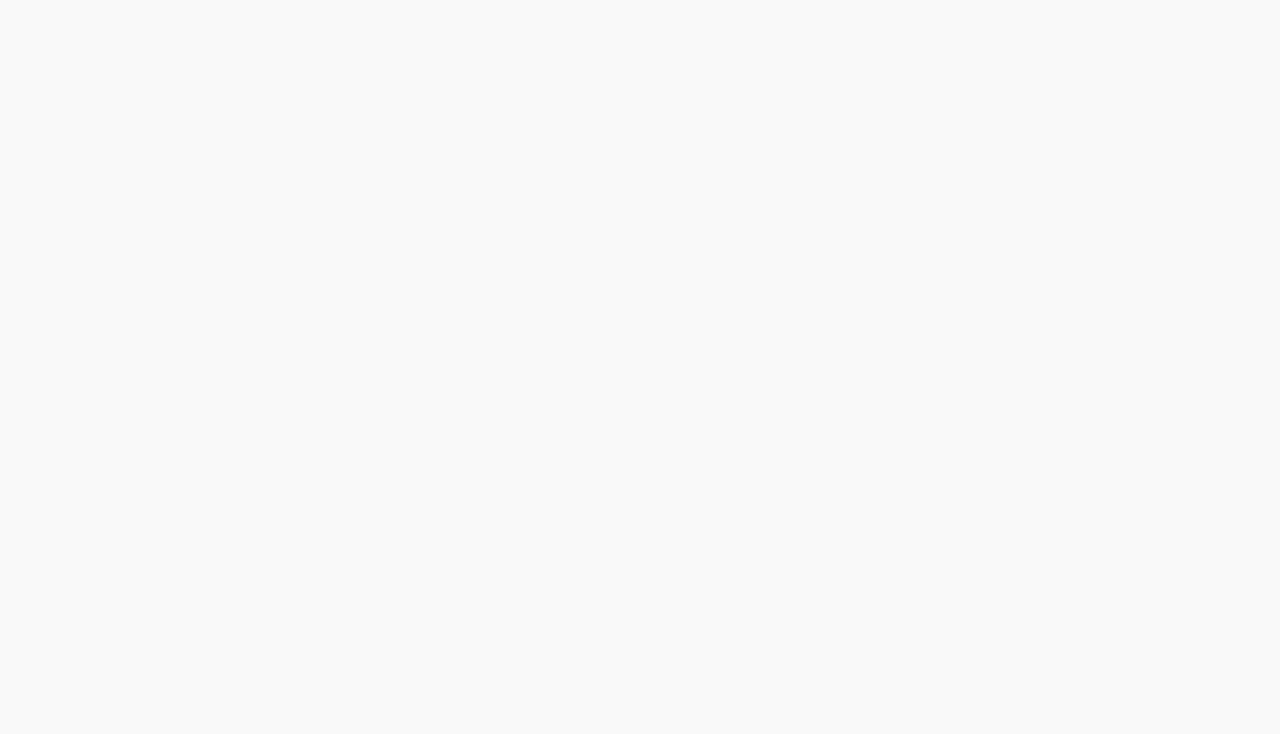
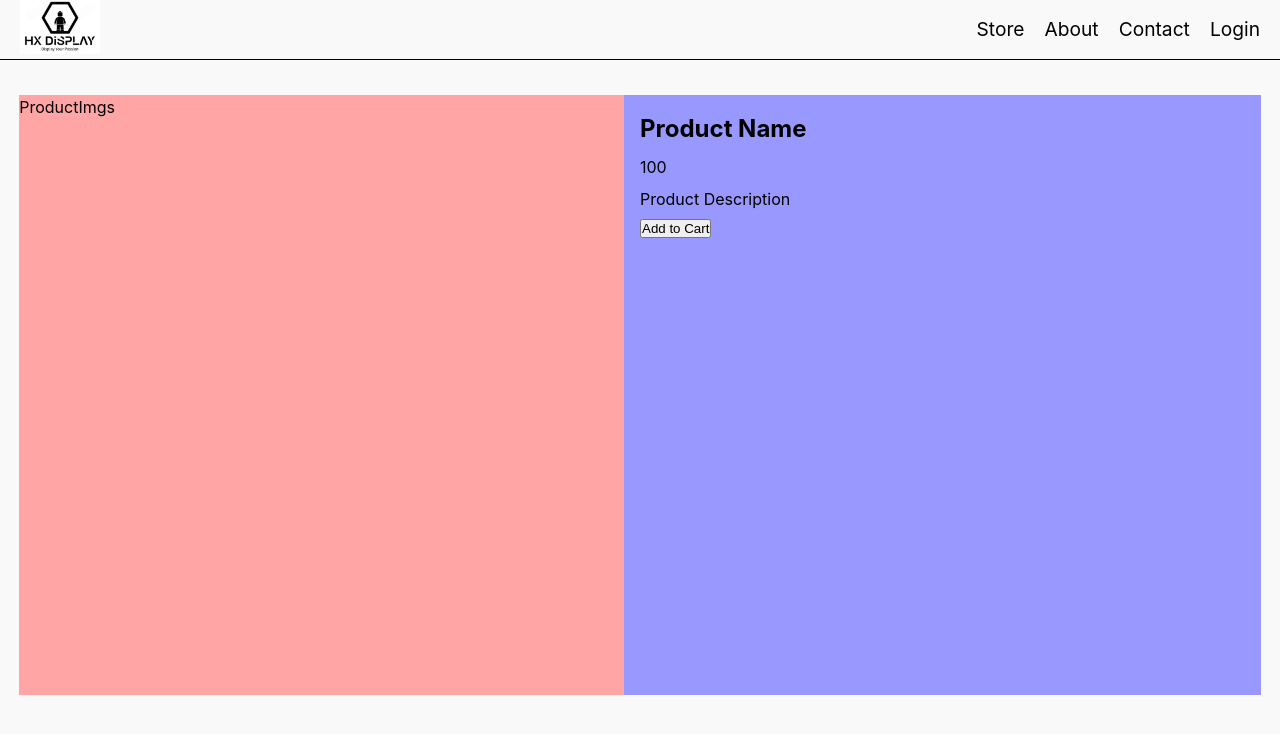
Before and after one commit to Ordoga/HXDisplayFront, a React (Vite) app: page /#/product in a window 1280 px wide. Before the commit this address had no page. Shown: the top 734 px of the page. Built offline with nearby package versions, Linux system fonts and the light colour scheme.

Commit message:
Improved about page, product details page

```diff
--- a/src/App.tsx
+++ b/src/App.tsx
@@ -13,6 +13,7 @@ import Header from './cmps/UI/Header.tsx'
 import StorePage from './pages/StorePage.tsx'
 import AboutPage from './pages/AboutPage.tsx'
 import ContactPage from './pages/ContactPage.tsx'
+import ProductDetails from './pages/ProductDetails.tsx'
 
 function App() {
     return (
@@ -25,6 +26,8 @@ function App() {
                         <Route path='/store' element={<StorePage />} />
                         <Route path='/about' element={<AboutPage />} />
                         <Route path='/contact' element={<ContactPage />} />
+                        {/* Change to dynamic */}
+                        <Route path='/product' element={<ProductDetails />} />
                     </Route>
 
                     {/* Authenticated Routes */}
--- a/src/assets/scss/main.scss
+++ b/src/assets/scss/main.scss
@@ -13,6 +13,7 @@
 @use './pages/LoginPage.scss';
 @use './pages/AboutPage.scss';
 @use './pages/ContactPage.scss';
+@use './pages/ProductDetails.scss';
 
 // Components
 
--- a/src/assets/scss/pages/AboutPage.scss
+++ b/src/assets/scss/pages/AboutPage.scss
@@ -1,11 +1,32 @@
 .about-page {
+    width: 100%;
     display: flex;
-    flex-direction: column;
-    align-items: center;
+    padding-top: 1rem;
+    padding-left: 14rem;
+    padding-right: 20rem;
 
-    & h1 {
-        font-size: 2rem;
-        margin-bottom: 20px;
-        font-weight: normal;
+    & .main {
+        display: flex;
+        flex-direction: column;
+        justify-content: flex-start;
+        gap: 1rem;
+        flex: 1;
+
+        & .title {
+            font-size: 2rem;
+            font-weight: 400;
+            white-space: pre-line;
+
+        }
+
+        & .sub-title {
+            font-size: 0.8rem;
+            font-weight: 400;
+        }
+    }
+
+    & .about-text {
+        font-size: 1.1rem;
+        flex: 2;
     }
 }
--- /dev/null
+++ b/src/assets/scss/pages/ProductDetails.scss
@@ -0,0 +1,35 @@
+.product-details-page {
+    display: flex;
+    flex-direction: column;
+
+    align-items: center;
+    justify-content: center;
+    padding: 1.2rem;
+
+    & .details-section {
+        width: 100%;
+        height: 600px;
+
+        display: flex;
+
+        & .product-imgs {
+            flex: 1;
+            height: 100%;
+
+            background-color: rgb(255, 165, 165);
+        }
+
+        & .product-info {
+            flex: 1;
+            height: 100%;
+            background-color: rgb(152, 152, 255);
+            display: flex;
+            flex-direction: column;
+            justify-content: flex-start;
+            align-items: flex-start;
+            gap: 8px;
+            // Changes the 50-50 split
+            padding: 1rem;
+        }
+    }
+}
--- /dev/null
+++ b/src/cmps/ProductDetails/ProductImgs.tsx
@@ -0,0 +1,3 @@
+export default function ProductImgs() {
+    return <section className='product-imgs'>ProductImgs</section>
+}
--- /dev/null
+++ b/src/cmps/StorePage/ProductList.tsx
@@ -0,0 +1,3 @@
+export default function ProductList() {
+    return <section>ProductList</section>
+}
--- /dev/null
+++ b/src/cmps/StorePage/ProductPreview.tsx
@@ -0,0 +1,3 @@
+export default function ProductPreview() {
+    return <section>ProductPreview</section>
+}
--- a/src/cmps/UI/Header.tsx
+++ b/src/cmps/UI/Header.tsx
@@ -3,7 +3,9 @@ import { Link } from 'react-router'
 export default function Header() {
     return (
         <section className='app-header'>
-            <img src='/logo.png' alt='Logo' width='80px' />
+            <Link to='/'>
+                <img src='/logo.png' alt='Logo' width='80px' />
+            </Link>
             <div className='header-links'>
                 <Link to='/store'>Store</Link>
                 <Link to='/about'>About</Link>
--- a/src/pages/AboutPage.tsx
+++ b/src/pages/AboutPage.tsx
@@ -1,7 +1,19 @@
 export default function AboutPage() {
     return (
         <section className='about-page'>
-            <h1>About Us</h1>
+            <div className='main'>
+                <div className='title'>
+                    Collectors<br></br>for<br></br>Collectors
+                </div>
+                <h3 className='sub-title'>Crafter for collectors, by collectors.</h3>
+            </div>
+            <p className='about-text'>
+                At Hx-Display, we’re passionate minifigure collectors who understand the joy of showcasing every piece in style.
+                Born out of a love for creativity and organization, we designed our modular hexagon display units to elevate your
+                collection. Whether it’s a centerpiece on your wall or a growing hive of minifigures, our displays are built to
+                connect, adapt, and inspire. Join a community of collectors bringing their collections to life—one hexagon at a
+                time
+            </p>
         </section>
     )
 }
--- /dev/null
+++ b/src/pages/ProductDetails.tsx
@@ -0,0 +1,29 @@
+import { useState } from 'react'
+import ProductImgs from '../cmps/ProductDetails/ProductImgs'
+import { Product } from '../types'
+
+export default function ProductDetails() {
+    const [product, setProduct] = useState<Product>({
+        id: 1,
+        name: 'Product Name',
+        description: 'Product Description',
+        price: 100,
+        imageUrl: 'https://picsum.photos/200/300',
+        category: 'Electronics',
+        brand: 'Apple',
+    })
+
+    return (
+        <section className='product-details-page'>
+            <div className='details-section'>
+                <ProductImgs />
+                <div className='product-info'>
+                    <h1 className='product-name'>{product.name}</h1>
+                    <p className='product-price'>{product.price}</p>
+                    <p className='product-description'>{product.description}</p>
+                    <button>Add to Cart</button>
+                </div>
+            </div>
+        </section>
+    )
+}
```
Also changed, not shown: src/types.ts (+10 -0 lines).
